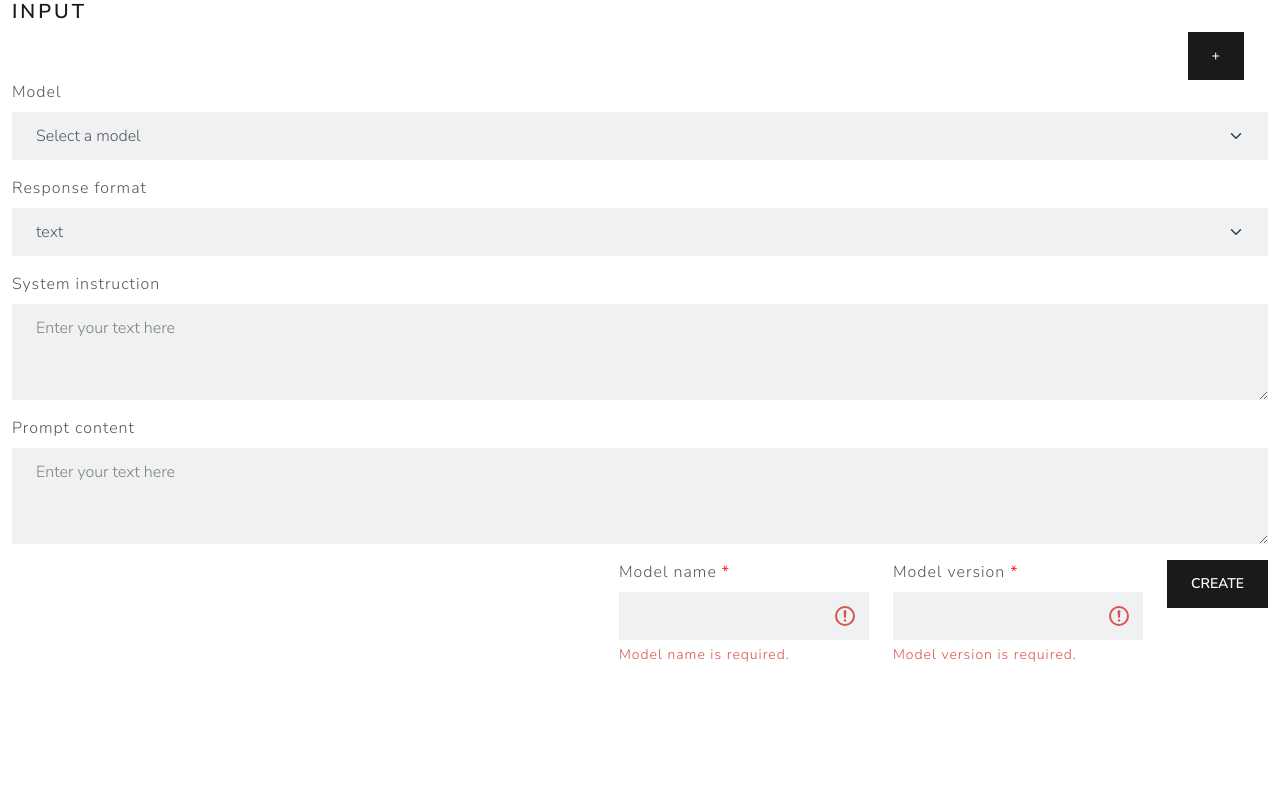
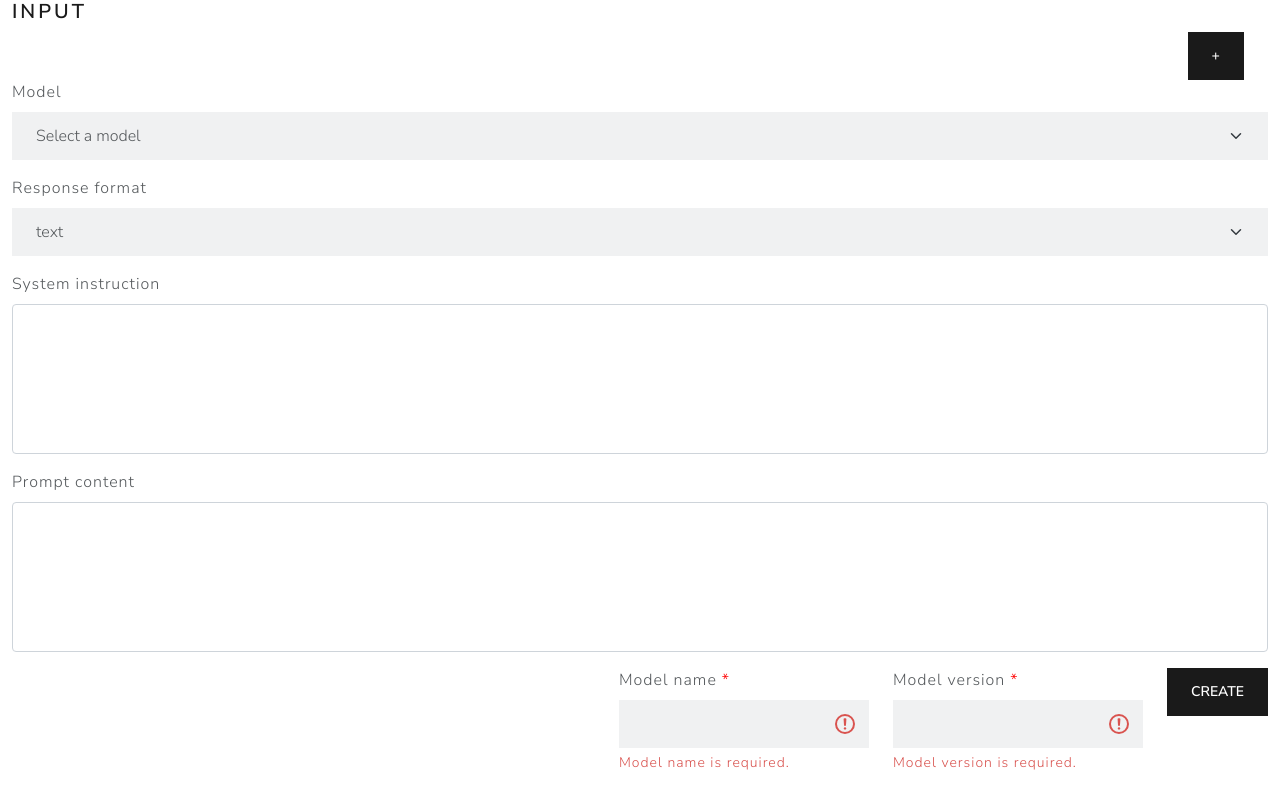
Before and after one commit to MrYellowSock/genai_studio_ui, a React (Vite) app: page /create in a window 1280 px wide. Built offline with nearby package versions, Linux system fonts and the light colour scheme.

Commit message:
added jinja highlight

```diff
--- a/src/components/PromptTemplateEditor.tsx
+++ b/src/components/PromptTemplateEditor.tsx
@@ -4,6 +4,7 @@ import PromptInputEditor from "../components/PromptInputEditor";
 import { useEffect, useState } from "react";
 import PromptConfigEditor from "../components/PromptConfigEditor";
 import { PromptRegisFull } from "../utils/api";
+import TemplateStringInput from './inputs/TemplateStringInput';
 
 interface PromptTemplateEditorProp {
 	varaint?: 'creator' | 'viewer'
@@ -74,24 +75,18 @@ export default function PromptTemplateEditor({ template, varaint, llms, onTempla
 				<Col xs={12} xxl={4}>
 					<Form.Group className="mb-3">
 						<Form.Label>System instruction</Form.Label>
-						<Form.Control
-							value={systemMsg}
-							readOnly={varaint === 'viewer'}
-							onChange={e => setsystemMsg(e.target.value)}
-							as="textarea"
-							rows={3}
-							placeholder="Enter your text here" />
+						<TemplateStringInput
+							code={systemMsg}
+							onChange={setsystemMsg}
+						></TemplateStringInput>
 					</Form.Group>
 
 					<Form.Group className="mb-3">
 						<Form.Label>Prompt content</Form.Label>
-						<Form.Control
-							readOnly={varaint === 'viewer'}
-							value={promptMsg}
-							onChange={e => setpromptMsg(e.target.value)}
-							as="textarea"
-							rows={3}
-							placeholder="Enter your text here" />
+						<TemplateStringInput
+							code={promptMsg}
+							onChange={setpromptMsg}
+						></TemplateStringInput>
 					</Form.Group>
 				</Col>
 			</Row>
--- a/src/components/inputs/TemplateStringInput.tsx
+++ b/src/components/inputs/TemplateStringInput.tsx
@@ -1 +1,61 @@
-// TODO : highlighted textarea
+import { useState } from 'react';
+import { Form, Alert } from 'react-bootstrap';
+import Editor from 'react-simple-code-editor';
+import Prism from 'prismjs';
+import 'prismjs/components/prism-markup'; // base language, since Jinja is close to HTML
+
+// CSS for syntax highlighting (you can use any Prism.js theme)
+import 'prismjs/themes/prism.css';
+
+// Define Jinja-specific syntax
+Prism.languages.jinja2 = Prism.languages.extend('markup', {
+	'variable': {
+		pattern: /{{\s*[\w\W]*?\s*}}/,
+		inside: {
+			'punctuation': /^{{|}}$/,
+			'expression': {
+				pattern: /[\s\S]+/,
+				inside: Prism.languages.javascript, // You can use other languages if needed
+			},
+		},
+	},
+	'block': {
+		pattern: /{%\s*[\w\W]*?\s*%}/,
+		inside: {
+			'punctuation': /^{%|%}$/,
+			'expression': {
+				pattern: /[\s\S]+/,
+				inside: Prism.languages.javascript,
+			},
+		},
+	},
+});
+
+interface TemplateStringInputProps {
+	code: string;
+	onChange: (newCode: string) => void;
+}
+
+export default function TemplateStringInput({ code, onChange }: TemplateStringInputProps) {
+	const handleCodeChange = (newCode: string) => {
+		onChange(newCode);
+	};
+
+	return (
+		<>
+			<Editor
+				value={code}
+				onValueChange={handleCodeChange}
+				highlight={code => Prism.highlight(code, Prism.languages.jinja2, 'jinja2')}
+				padding={10}
+				style={{
+					fontFamily: '"Fira code", "Fira Mono", monospace',
+					fontSize: 14,
+					border: '1px solid #ced4da',
+					borderRadius: '4px',
+					minHeight: '150px',
+				}}
+			/>
+		</>
+	);
+}
```
